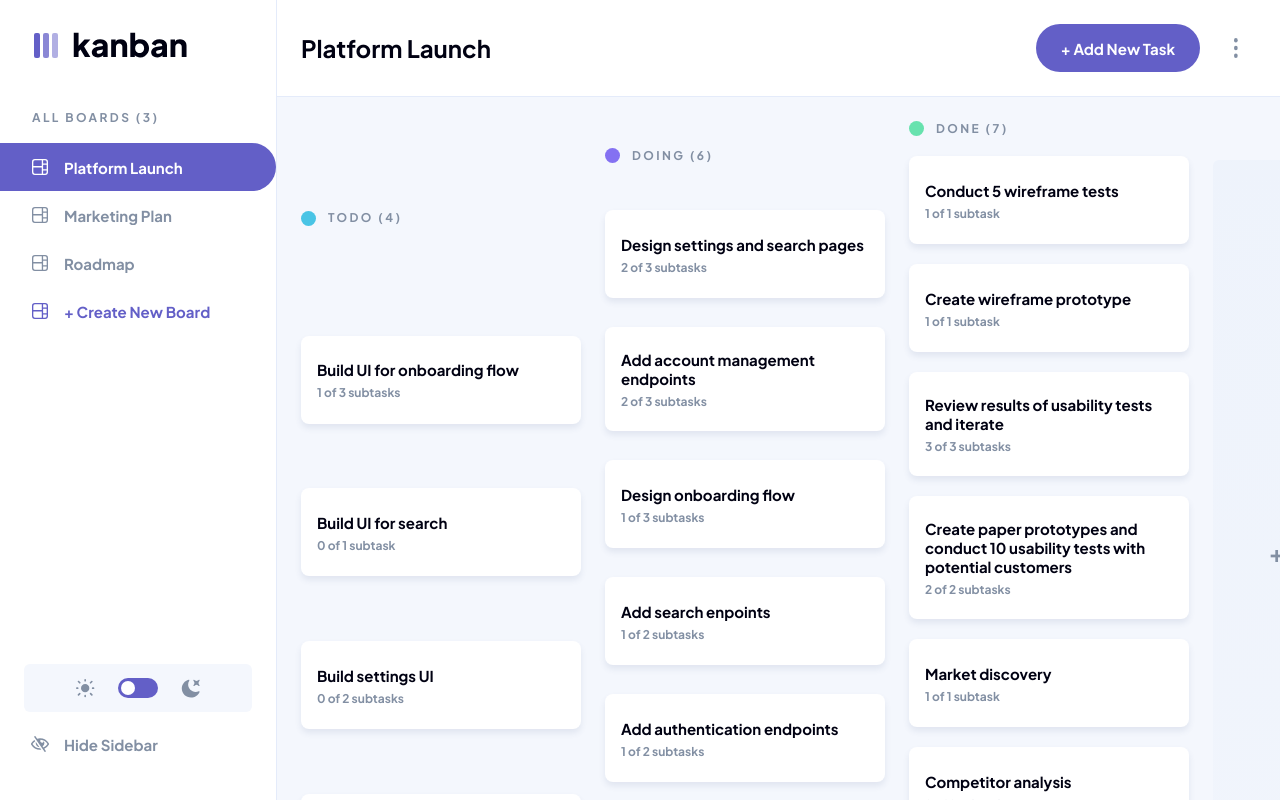
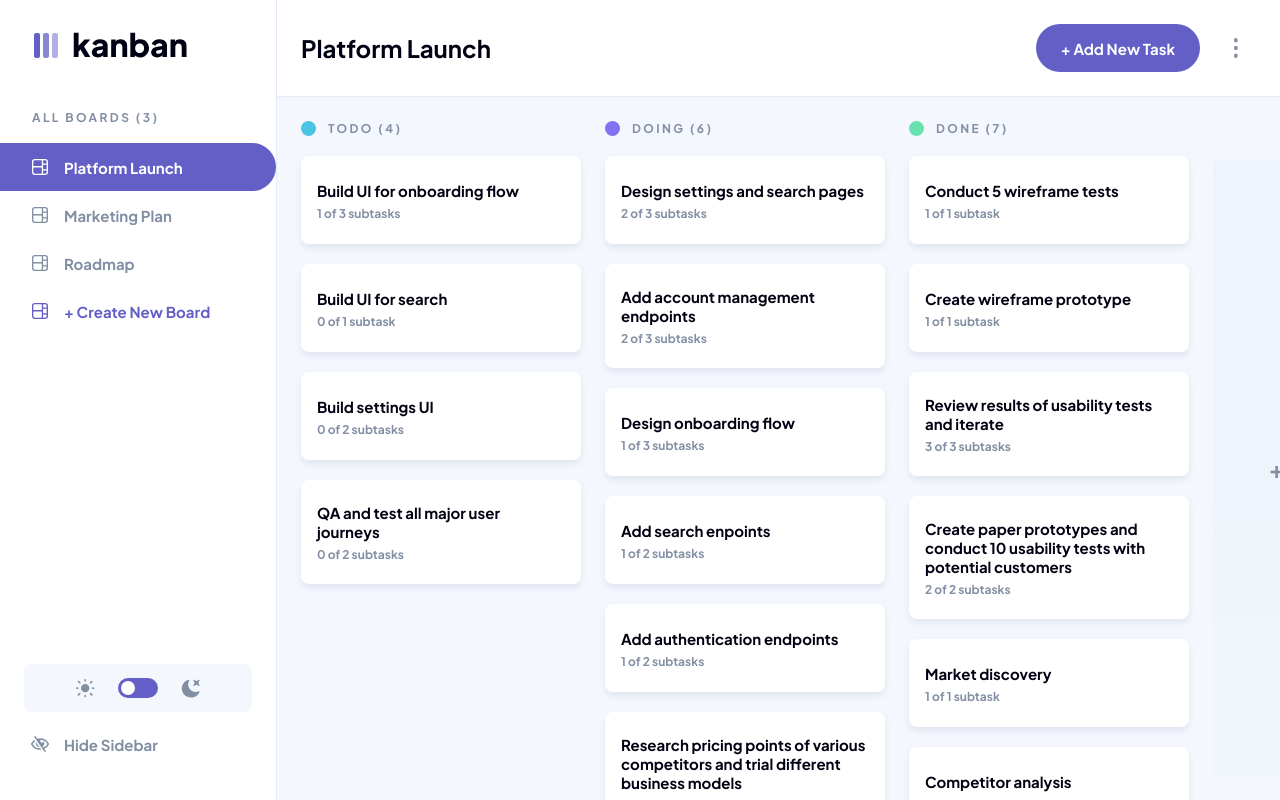
Before and after one commit to kwadjo-wusu-ansah/Kanban-Task-Management, a React (Vite) app: page / in a window 1280 px wide. Shown: the top 800 px of the page. Built offline with nearby package versions, Linux system fonts and the light colour scheme.

Commit message:
fix(layout): correct task column rail alignment and add-column lane sizing

```diff
--- a/src/App.module.css
+++ b/src/App.module.css
@@ -46,19 +46,19 @@
 }
 
 .columnsScroller {
+  align-items: flex-start;
   display: grid;
   gap: var(--space-6);
-  grid-auto-columns: max-content;
+  grid-auto-columns: 280px;
   grid-auto-flow: column;
   inline-size: max-content;
   min-block-size: 100%;
 }
 
 .addColumnLane {
-  align-self: stretch;
+  block-size: calc(100vh - 145px);
   display: flex;
-  min-block-size: calc(100vh - 145px);
-  min-inline-size: 280px;
+  inline-size: 280px;
   padding-block-start: 39px;
 }
 
```
